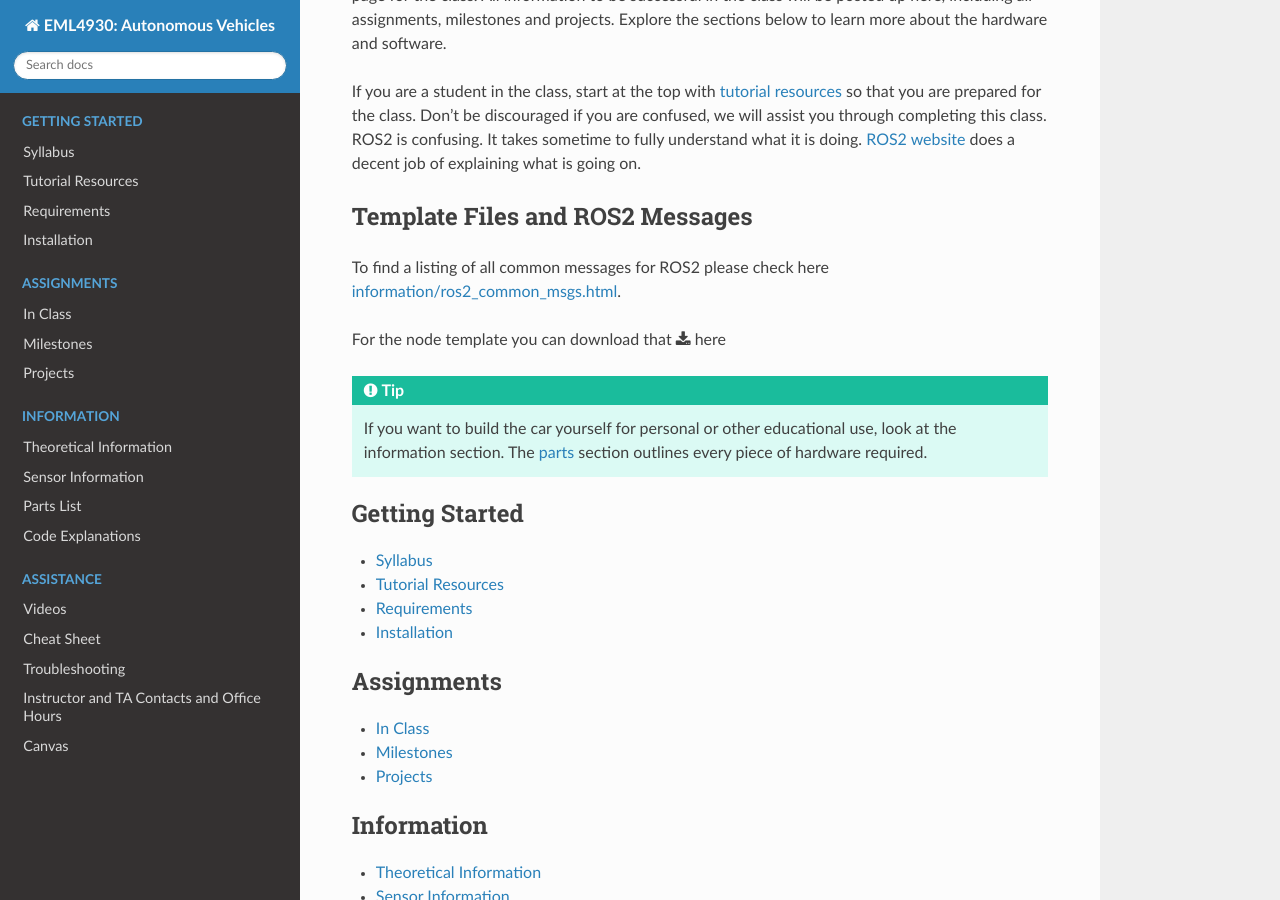
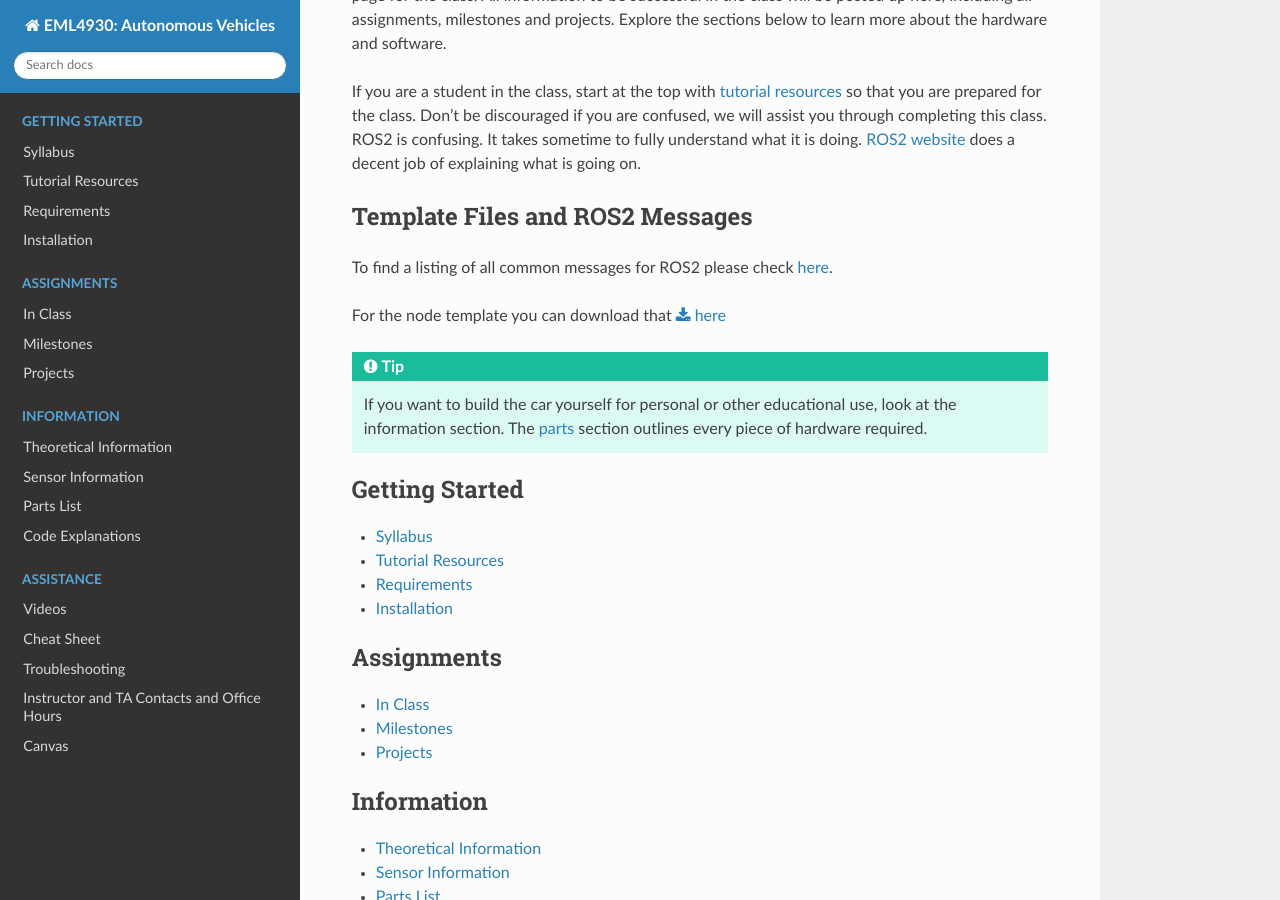
Before and after one commit to av-mae-uf/av1tenth-docs, a Sphinx documentation site: the page built from docs/index.rst, in a window 1280 px wide and 900 px high, scrolled down 483 px. Built offline with Sphinx 7.4.7 and the Read the Docs theme 2.0.0, drawn with Linux system fonts in a browser that asks for light colours; some of the changed lines change nothing that is shown.

Commit message:
Fixing dead links

```diff
--- a/docs/index.rst
+++ b/docs/index.rst
@@ -16,7 +16,7 @@ understand what it is doing. `ROS2 website <https://docs.ros.org/en/foxy/index.h
 Template Files and ROS2 Messages
 ^^^^^^^^^^^^^^^^^^^^^^^^^^^^^^^^
 
-To find a listing of all common messages for ROS2 please check here `<information/ros2_common_msgs.html>`_.
+To find a listing of all common messages for ROS2 please check `here <information/ros2_common_msgs.html>`_.
 
 For the node template you can download that :download:`here <information/files/node_template.py>`
 
--- /dev/null
+++ b/docs/information/files/node_template.py
@@ -0,0 +1,54 @@
+# Node:
+# Written by:
+# Date Created: Jan 2023
+# Description: Python ROS2 node for converting joystick commands to msgs to send to the controller.
+
+# Import all Necessary Python Modules Here
+
+import something
+
+# Import all Necessary ROS2 Modules Here, this includes messages (std_msgs.msg for Int16, geometry_msgs.msg for Pose) Look at this
+# for all message data: link
+
+import rclpy
+from rclpy.node import Node
+from std_msgs.msg import Int16, Float32, String
+
+
+class NodeTemplate(Node):
+    """Node Description"""
+
+    def __init__(self):
+        super().__init__("node_name")
+
+        # self.subscription = self.create_subscription(msg_type = , topic = , callback = , qos_profile = 1)
+        # self.publisher_ = self.create_publisher(msg_type = , topic = , qos_profile = 1)
+        # self.timer = self.create_timer(timer_period_secs = , callback = )
+
+    def callback(self, msg: Int16):
+        """Description of Callback"""
+        # Do Something
+
+        # self.get_logger().info(" ")
+        # self.get_logger().info(f"Something {var}") # Use this if you want to print a variable to the screen
+
+    def callback2(self):
+        """Description of Callback"""
+        # You need replace this
+
+        # Do Something
+
+        # self.get_logger().info(" ") # Use this if it is just a string
+        # self.get_logger().info(f"Something {var}") # Use this if you want to print a variable to the screen
+
+
+def main(args=None):
+    rclpy.init(args=args)
+    node_template = NodeTemplate()
+    rclpy.spin(node_template)
+    node_template.destroy_node()
+    rclpy.shutdown()
+
+
+if __name__ == "__main__":
+    main()
```
